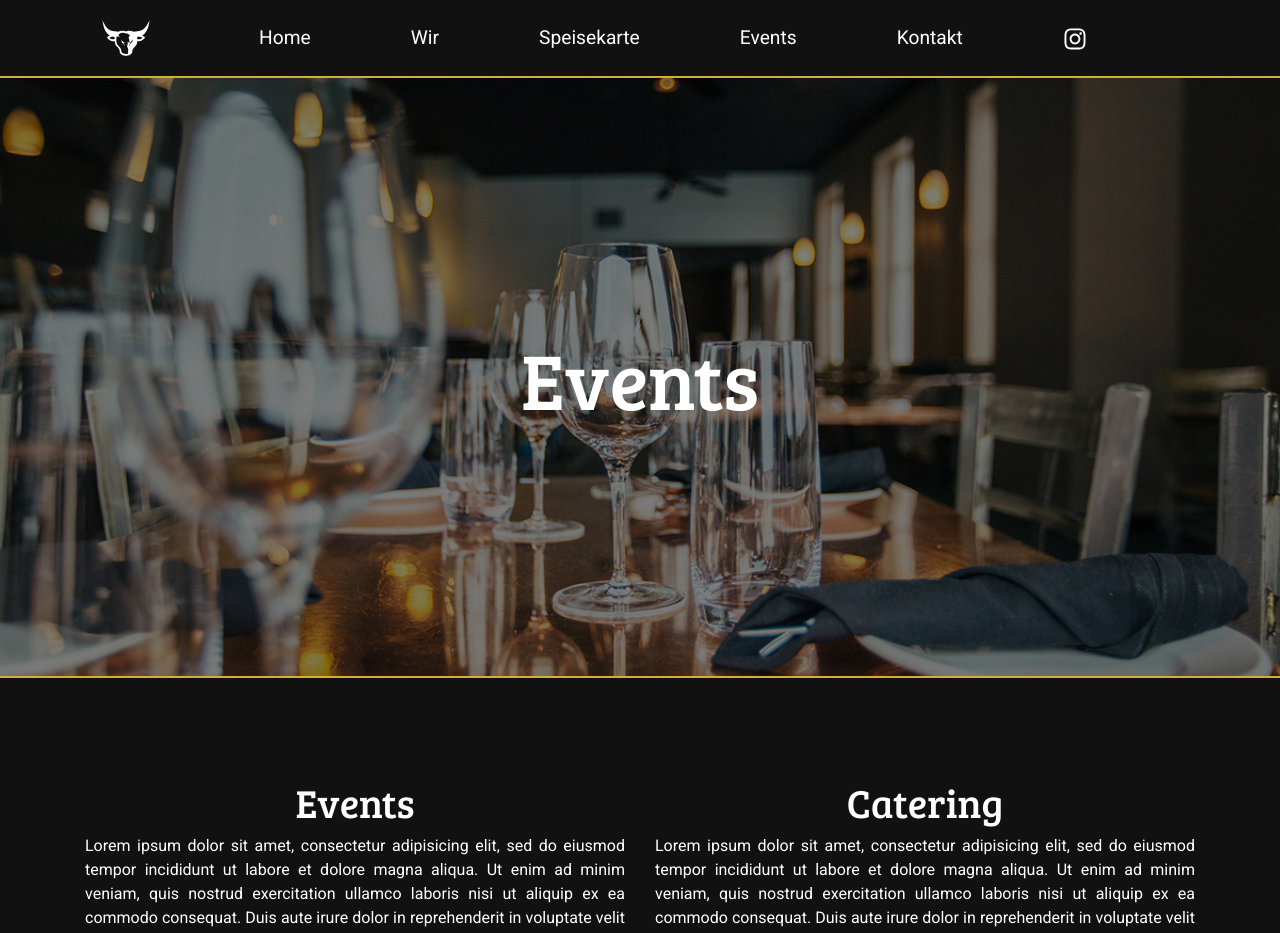
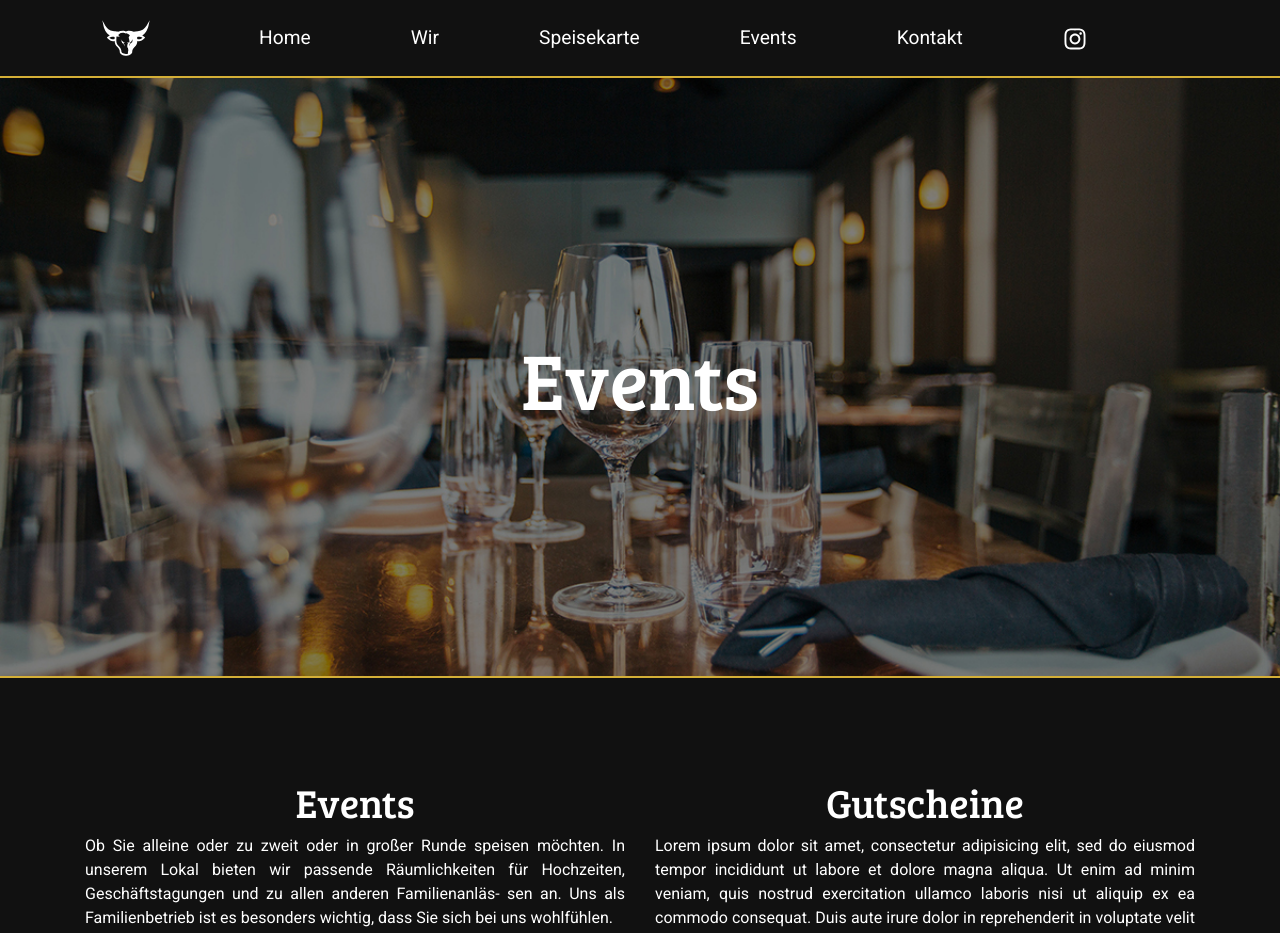
Before and after one commit to meltsynv/testproduction30, a React (Create React App) app: page /events in a window 1280 px wide. Shown: the top 933 px of the page. Built offline with nearby package versions, Linux system fonts and the light colour scheme.

Commit message:
change wir and events texte

```diff
--- a/src/Pages/Events.jsx
+++ b/src/Pages/Events.jsx
@@ -24,11 +24,16 @@ function Events(props) {
                 <Row>
                     <Col xs={12} md={6}>
                         <h1>Events</h1>
-                        <p>Lorem ipsum dolor sit amet, consectetur adipisicing elit, sed do eiusmod tempor incididunt ut labore et dolore magna aliqua. Ut enim ad minim veniam, quis nostrud exercitation ullamco laboris nisi ut aliquip ex ea commodo consequat. Duis aute irure dolor in reprehenderit in voluptate velit esse cillum dolore eu fugiat nulla pariatur. Excepteur sint occaecat cupidatat non proident, sunt in culpa qui officia deserunt mollit anim id est laborum.</p>
+                        <p>
+                            Ob Sie alleine oder zu zweit oder in großer Runde speisen möchten. In unserem Lokal bieten wir passende Räumlichkeiten für Hochzeiten, Geschäftstagungen und zu allen anderen Familienanläs- sen an.
+                            Uns als Familienbetrieb ist es besonders wichtig, dass Sie sich bei uns wohlfühlen.
+                        </p>
                     </Col>
                     <Col xs={12} md={6}>
-                        <h1>Catering</h1>
-                        <p>Lorem ipsum dolor sit amet, consectetur adipisicing elit, sed do eiusmod tempor incididunt ut labore et dolore magna aliqua. Ut enim ad minim veniam, quis nostrud exercitation ullamco laboris nisi ut aliquip ex ea commodo consequat. Duis aute irure dolor in reprehenderit in voluptate velit esse cillum dolore eu fugiat nulla pariatur. Excepteur sint occaecat cupidatat non proident, sunt in culpa qui officia deserunt mollit anim id est laborum.</p>
+                        <h1>Gutscheine</h1>
+                        <p>
+                            Lorem ipsum dolor sit amet, consectetur adipisicing elit, sed do eiusmod tempor incididunt ut labore et dolore magna aliqua. Ut enim ad minim veniam, quis nostrud exercitation ullamco laboris nisi ut aliquip ex ea commodo consequat. Duis aute irure dolor in reprehenderit in voluptate velit esse cillum dolore eu fugiat nulla pariatur. Excepteur sint occaecat cupidatat non proident, sunt in culpa qui officia deserunt mollit anim id est laborum.
+                        </p>
                     </Col>
                 </Row>
                 <Row className='event-img'>
--- a/src/Pages/Wir.jsx
+++ b/src/Pages/Wir.jsx
@@ -10,7 +10,13 @@ function Wir(props) {
                     <h1>El Dorado Steakhaus</h1>
                 </div>
                 <div className='wir-description'>
-                    <p>Lorem ipsum dolor sit amet, consetetur sadipscing elitr, sed diam nonumy eirmod tempor invidunt ut labore et dolore magna aliquyam erat, sed diam voluptua. At vero eos et accusam et justo duo dolores et ea rebum. Stet clita kasd gubergren, no sea takimata sanctus est Lorem ipsum dolor sit amet. Lorem ipsum dolor sit amet, consetetur sadipscing elitr, sed diam nonumy eirmod tempor invidunt ut labore et dolore magna aliquyam erat, sed diam voluptua. At vero eos et accusam et justo duo dolores et ea rebum. Stet clita kasd gubergren, no sea takimata sanctus est Lorem ipsum dolor sit amet.</p>
+                    <p>
+                        Herzlich Willkommen bei uns im Steakhaus El Dorado.<br />
+                        Unser oberstes Ziel ist es, Sie als Gast zu empfangen und als Freund zu gewinnen.<br /><br />
+
+                        In unserem Steakhaus spürt der Gast unsere Leidenschaft für kompromisslose Fleischqualität, stimmiges Ambiente und exzellenten Service.<br />
+                        Wir freuen uns, Sie demnächst wieder herzlich bei uns begrüßen zu dürfen.<br />
+                    </p>
                 </div>
                 <div className='wir-header'>
                     <h1>Folge uns auf Instagram!</h1>
```
